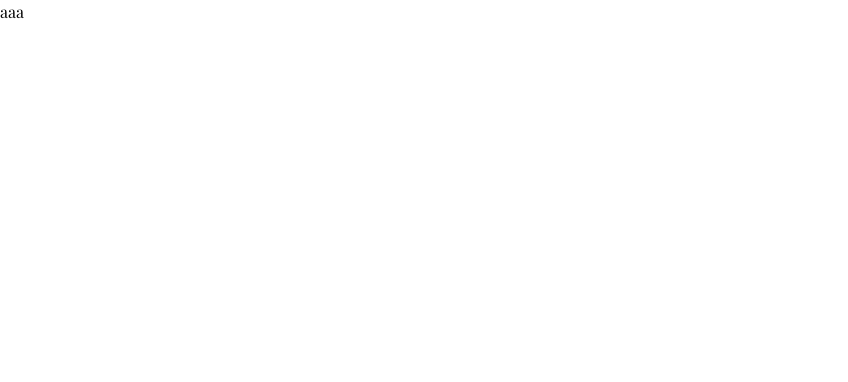
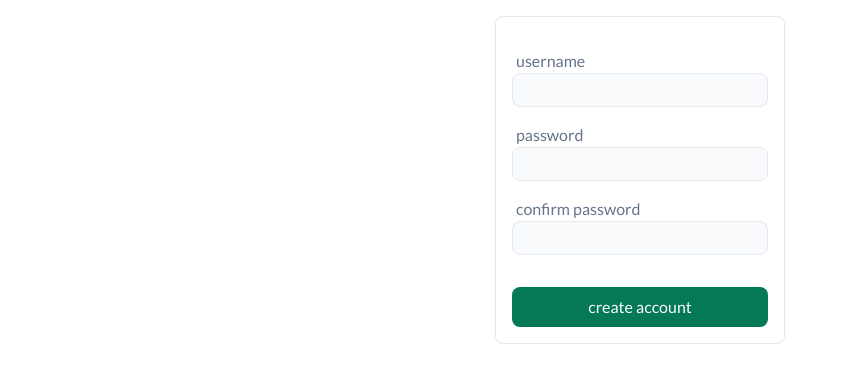
Before and after one commit to matt-cha/plants-ecommerce-website, a React (Vite) app: page / in a window 1280 px wide. Shown: the top 382 px of the page, without its empty margins (0-848 px from the left). Built offline with nearby package versions, Linux system fonts and the light colour scheme; a web font is replaced by a local one.

Commit message:
Finished auth forms

```diff
--- a/package.json
+++ b/package.json
@@ -25,6 +25,7 @@
     "eslint-plugin-react-refresh": "^0.4.19",
     "globals": "^15.15.0",
     "postcss": "^8.5.3",
+    "prettier": "^3.5.3",
     "tailwindcss": "^3.4.17",
     "typescript": "~5.7.2",
     "typescript-eslint": "^8.24.1",
--- /dev/null
+++ b/src/pages/auth/AuthForm/Field.tsx
@@ -0,0 +1,25 @@
+type FieldProps = {
+  label: string;
+  type: string;
+  value: string;
+  onChange: (e: React.ChangeEvent<HTMLInputElement>) => void;
+};
+
+const Field = ({ label, type, value, onChange }: FieldProps) => {
+  return (
+    <div className="flex flex-col my-4">
+      <label htmlFor={label} className="pl-1 text-slate-500">
+        {label}
+      </label>
+      <input
+        id={label}
+        type={type}
+        value={value}
+        onChange={onChange}
+        className="w-64 px-2 py-1 border rounded-lg bg-slate-50 border-slate-200 focus:outline-emerald-600"
+      />
+    </div>
+  );
+};
+
+export default Field;
--- /dev/null
+++ b/src/pages/auth/AuthForm/index.tsx
@@ -0,0 +1,43 @@
+import { useState } from "react";
+import Field from "./Field";
+
+type FieldType = {
+  label: string;
+  type: string;
+};
+
+type AuthFormProps = {
+  fields: FieldType[];
+  submitButtonLabel: string;
+};
+
+const AuthForm = ({ fields, submitButtonLabel }: AuthFormProps) => {
+  const [values, setValues] = useState<Record<string, string>>(() => {
+    const initialState: Record<string, string> = {};
+    for (const field of fields) {
+      initialState[field.label] = "";
+    }
+    return initialState;
+  });
+
+  return (
+    <form className="p-4 m-4 bg-white border rounded-lg font-lato border-slate-200">
+      {fields.map((field) => (
+        <Field
+          key={field.label}
+          label={field.label}
+          type={field.type}
+          value={values[field.label]}
+          onChange={(e: React.ChangeEvent<HTMLInputElement>) => {
+            setValues({ ...values, [field.label]: e.target.value });
+          }}
+        />
+      ))}
+      <button className="w-full py-2 mt-4 text-white rounded-lg bg-emerald-700">
+        {submitButtonLabel}
+      </button>
+    </form>
+  );
+};
+
+export default AuthForm;
--- a/src/pages/auth/SignInPage.tsx
+++ b/src/pages/auth/SignInPage.tsx
@@ -1,4 +1,23 @@
-const SignUpPage = () => {
-    return <div className="font-playfair">asdsa</div>
-}
-export default SignUpPage
+import AuthForm from "./AuthForm";
+
+const SignInPage = () => {
+  return (
+    <div className="flex items-center justify-center">
+      <AuthForm
+        fields={[
+          {
+            label: "username",
+            type: "text",
+          },
+          {
+            label: "password",
+            type: "password",
+          },
+        ]}
+        submitButtonLabel="sign in"
+      />
+    </div>
+  );
+};
+
+export default SignInPage;
--- a/src/pages/auth/SignUpPage.tsx
+++ b/src/pages/auth/SignUpPage.tsx
@@ -1,4 +1,27 @@
-const SignInPage = () => {
-    return <div className="font-playfair">aaa</div>
-}
-export default SignInPage
+import AuthForm from "./AuthForm";
+
+const SignUpPage = () => {
+  return (
+    <div className="flex items-center justify-center">
+      <AuthForm
+        fields={[
+          {
+            label: "username",
+            type: "text",
+          },
+          {
+            label: "password",
+            type: "password",
+          },
+          {
+            label: "confirm password",
+            type: "password",
+          },
+        ]}
+        submitButtonLabel="create account"
+      />
+    </div>
+  );
+};
+
+export default SignUpPage;
```
Also changed, not shown: 1 other file (tests, documents, lock files or other folders).
